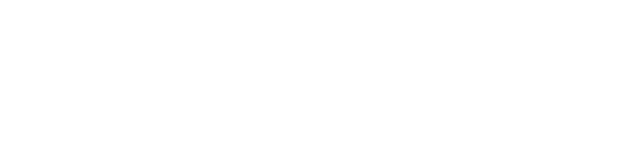
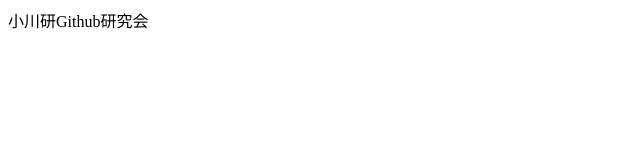
Before and after one commit to hika1101/github, a plain HTML site: page index.html in a window 1280 px wide. Shown: the whole page, without its empty margins (0-640 px from the left). Drawn offline with Linux system fonts and the light colour scheme.

Commit message:
add title

```diff
--- a/index.html
+++ b/index.html
@@ -7,6 +7,6 @@
     <title>Document</title>
 </head>
 <body>
-
+    <header1>小川研Github研究会</header1>
 </body>
 </html>
```
